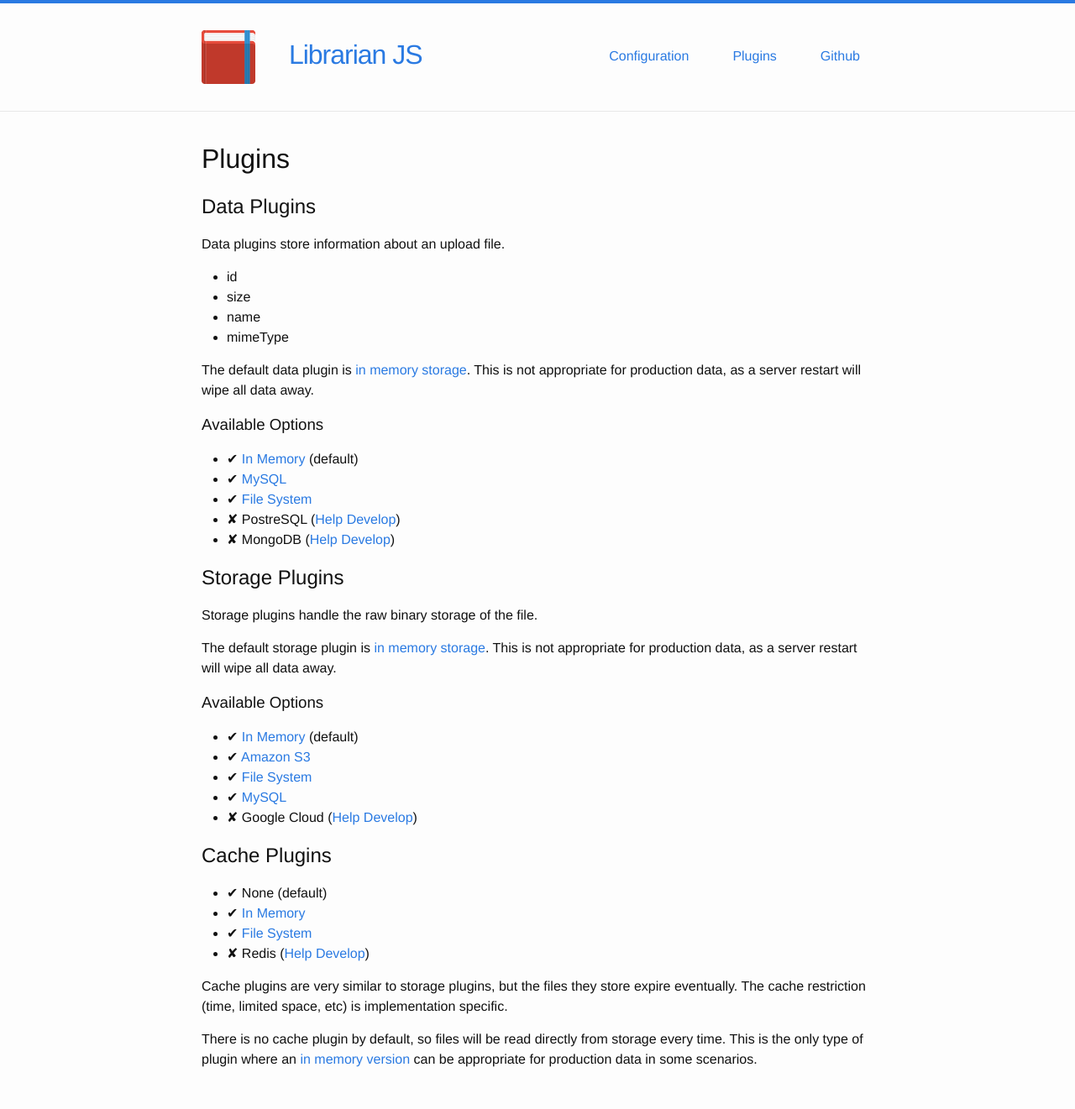
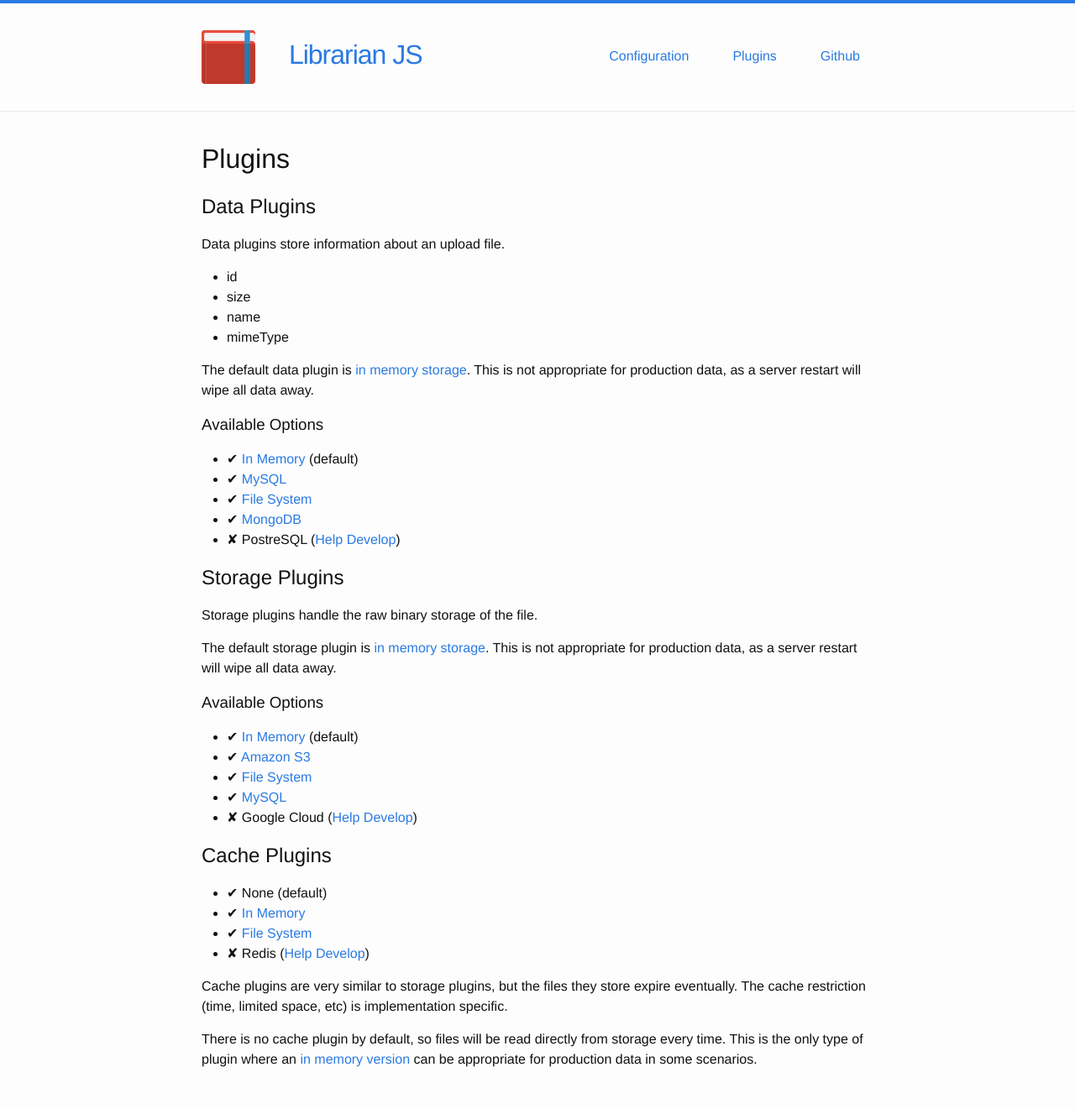
Before and after one commit to librarianjs/librarianjs.github.io, a Jekyll site: the page built from plugins.md, in a window 1280 px wide. Shown: the whole page at 84% size. Built offline with Jekyll 4.4.1, drawn with Linux system fonts in a browser that asks for light colours.

Commit message:
Added mongo-data project

```diff
--- a/plugins.md
+++ b/plugins.md
@@ -21,8 +21,8 @@ This is not appropriate for production data, as a server restart will wipe all d
 - ✔ [In Memory](https://github.com/librarianjs/memory-data) (default)
 - ✔ [MySQL](https://github.com/librarianjs/mysql-data)
 - ✔ [File System](https://github.com/librarianjs/fs-data)
+- ✔ [MongoDB](https://github.com/librarianjs/mongo-data)
 - ✘ PostreSQL ([Help Develop](/creating-a-data-plugin))
-- ✘ MongoDB ([Help Develop](/creating-a-data-plugin))
 
 ## Storage Plugins
 
```
